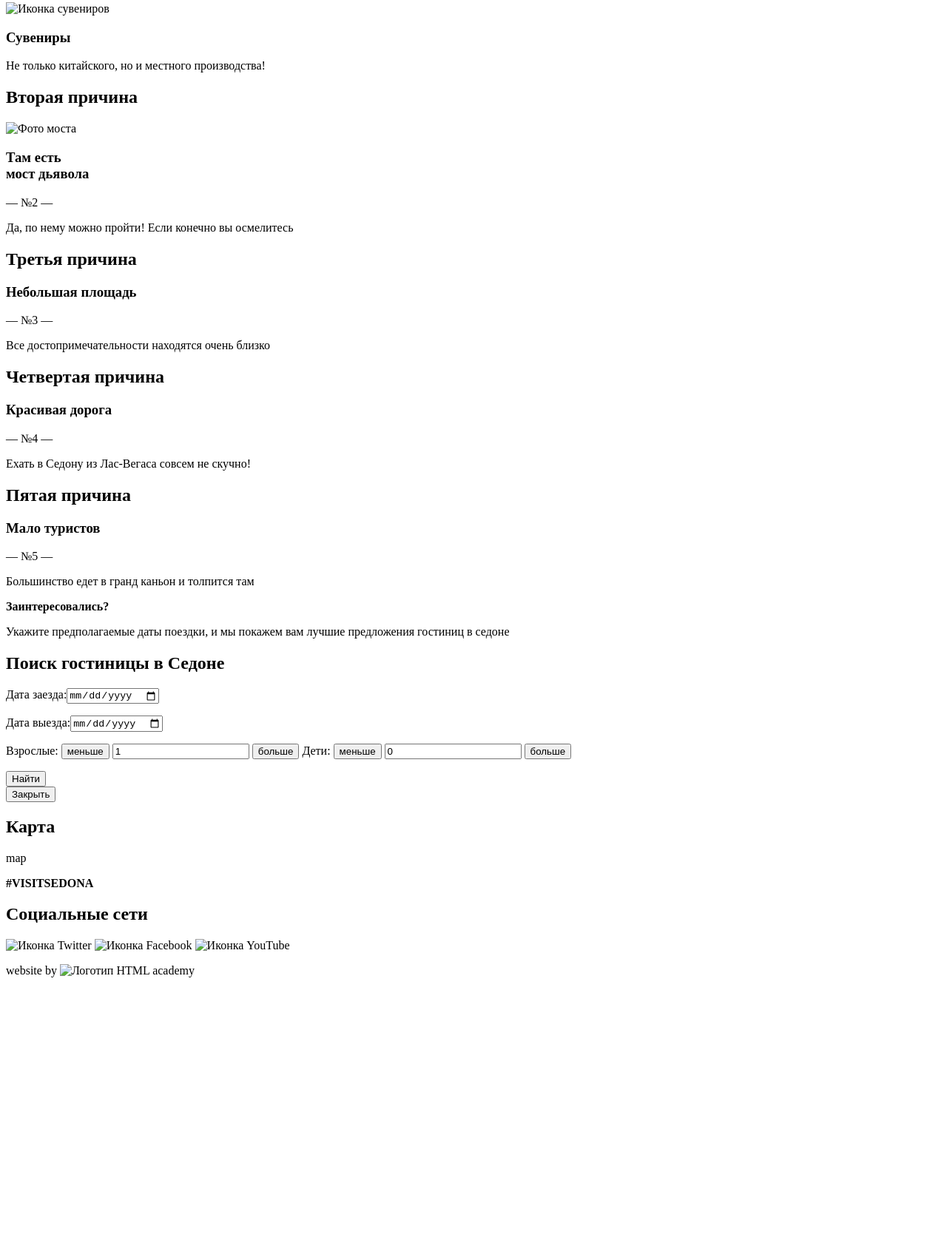
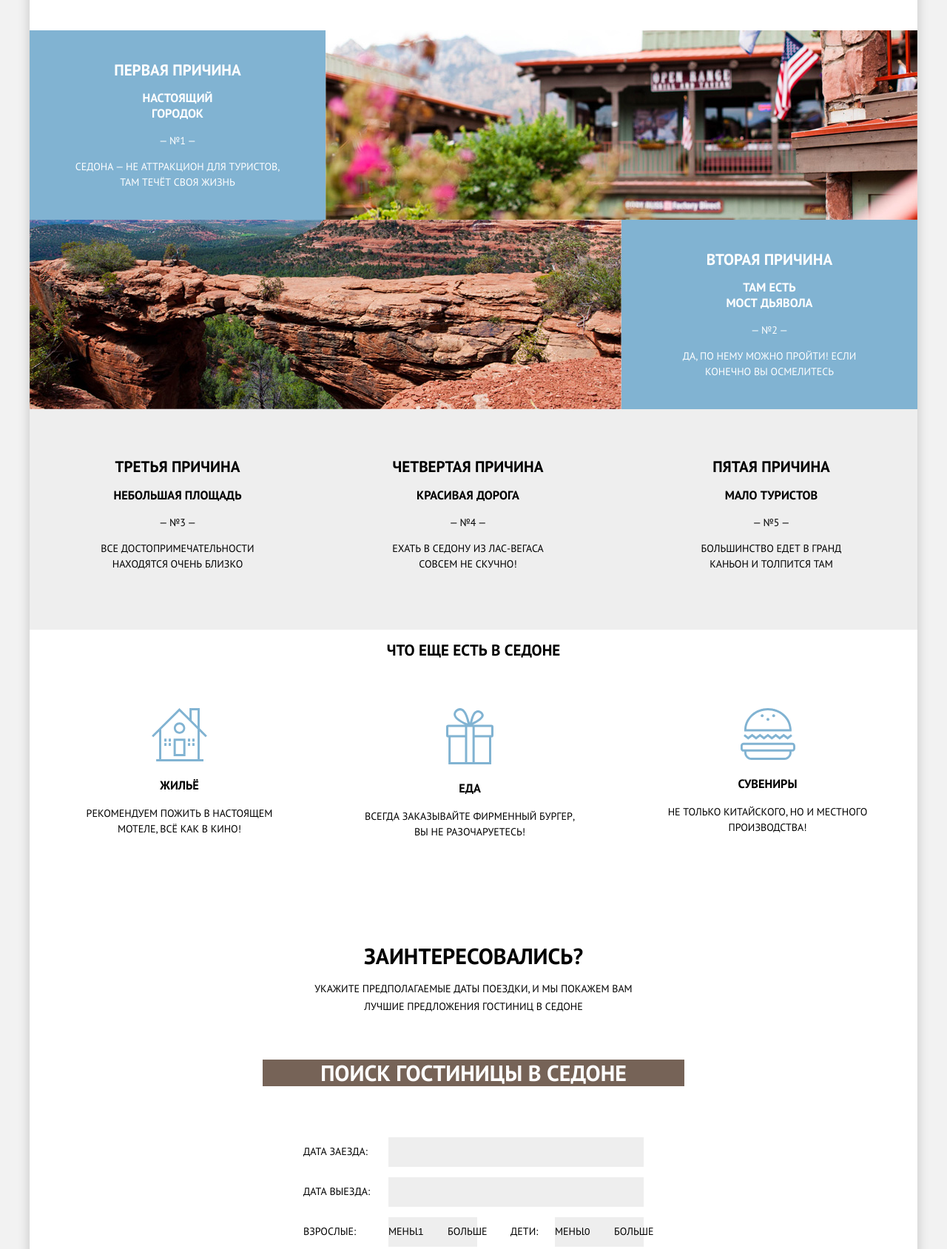
Before and after one commit to JuliaGrid/868793-sedona-25, a plain HTML site: page index.html in a window 1280 px wide. Shown: the part 821-2509 px from the top of the page at 74% size. Before the commit the page ends 2158 px from the top, so only its background shows below. Drawn offline with Linux system fonts and the light colour scheme.

Commit message:
Сетки на главной странице
Добавлены разметка флексами на главной странице, есть недоработки, еще в процессе

```diff
--- a/index.html
+++ b/index.html
@@ -3,113 +3,135 @@
   <head>
     <meta charset="utf-8">
     <title>HTML Academy: Седона</title>
+    <link href="style.css" rel="stylesheet">
   </head>
   <body>
+<div class="main-content">
+
 <header class="main-header">
-    <nav>
-    	<ul>
-    		<li><a href="#">Информация</a></li>
-            <li><a href="#">Фото и видео</a></li>
-            <li><a><img src="#" alt="Логотип"></a></li>
-            <li><a href="#">Карта штата</a></li>
-            <li><a href="hotels.html">Гостиницы</a></li>
+    <nav class="main-navigation">
+<a class="main-header-logo"><img src="img/logo.svg" alt="Логотип"></a>
+    	<ul class="site-navigation">
+    		    <div><li><a href="#">Информация</a></li>
+            <li><a href="#">Фото и видео</a></li></div>
+            <div><li><a href="#">Карта штата</a></li>
+            <li><a href="hotels.html">Гостиницы</a></li></div>
     	</ul>
     </nav>
 </header>
+
 <main>
 	<h1 сlass="visually-hidden">Седона</h1>
+
 	<section class="welcome">
-		<h2 сlass="visually-hidden">Немного о Седоне</h2>
-		<img src="#" alt="Фото Седоны">
-		<p><b>Седона — небольшой городок в Аризоне, заслуживающий большего!</b></p>
+		<span><b>Седона — небольшой городок в Аризоне, заслуживающий большего!</b></span>
 		<p>Рассмотрим 5 причин, по которым Седона круче, чем гранд каньон!</p>
 	</section>
-	<section class="first-cause">
+
+	<section class="causes">
+
+	  <ul class="list-of-causes">
+		<li class="item-first-cause"><div class="first-cause">
     <h2 сlass="visually-hidden">Первая причина</h2>
 		<h3>Настоящий<br> городок</h3>
 		<p> — №1 — </p>
-		<p>Седона — не аттракцион для туристов, там течёт своя жизнь</p>
-		<img src="#" alt="Фото города">
-	</section>
-	<section class="accommodation-food-souvenirs">
-		<h2 сlass="visually-hidden">Что есть в Седоне</h2>
-		<div class="accommodation">
-			<img src="#" alt="Иконка жилья">
-			<h3>Жильё</h3>
-			<p>Рекомендуем пожить в настоящем мотеле, всё как в кино!</p>
-		</div>
-		<div class="food">
-			<img src="#" alt="Иконка еды">
-			<h3>Еда</h3>
-			<p>Всегда заказывайте фирменный бургер, вы не разочаруетесь!</p>
-		</div>
-		<div class="souvenirs">
-			<img src="#" alt="Иконка сувениров">
-			<h3>Сувениры</h3>
-			<p>Не только китайского, но и местного производства!</p>
-		</div>
-	</section>
-	<section class="second-cause">
+		<p>Седона — не аттракцион для туристов, там течёт своя жизнь</p></div>
+		<img src="img/feature-picture.jpg" alt="Фото города"></li>
+
+		<li class="item-second-cause">
+		<img src="img/layer-5.jpg" alt="Фото моста">
+		<div class="second-cause">
     <h2 сlass="visually-hidden">Вторая причина</h2>
-		<img src="#" alt="Фото моста">
     <h3>Там есть<br> мост дьявола</h3>
 		<p> — №2 — </p>
-		<p>Да, по нему можно пройти! Если конечно вы осмелитесь</p>
-	</section>
-	<section class="another-causes">
-		<div class="third-cause">
+		<p>Да, по нему можно пройти! Если конечно вы осмелитесь</p></div></li>
+
+			<div class="another-causes">
+      <li><div class="third-cause">
       <h2 сlass="visually-hidden">Третья причина</h2>
 			<h3>Небольшая площадь</h3>
 			<p>— №3 —</p>
-			<p>Все достопримечательности находятся очень близко</p>
-		</div>
-		<div class="fourth-cause">
+			<p>Все достопримечательности находятся очень близко</p></div></li>
+
+			<li><div class="fourth-cause">
       <h2 сlass="visually-hidden">Четвертая причина</h2>
 			<h3>Красивая дорога</h3>
 			<p>— №4 —</p>
-			<p>Ехать в Седону из Лас-Вегаса совсем не скучно!</p>
-		</div>
-		<div class="fifth-cause">
+			<p>Ехать в Седону из Лас-Вегаса совсем не скучно!</p></div></li>
+
+			<li><div class="fifth-cause">
       <h2 сlass="visually-hidden">Пятая причина</h2>
 			<h3>Мало туристов</h3>
 			<p>— №5 —</p>
-			<p>Большинство едет в гранд каньон и толпится там</p>
+			<p>Большинство едет в гранд каньон и толпится там</p></div></li>
       </div>
+		</ul>
 	</section>
+
+	<section class="accommodation-food-souvenirs">
+		<h2 сlass="visually-hidden">Что еще есть в Седоне</h2>
+		<ul>
+		<li class="accommodation">
+			<img src="img/icon-1.svg" alt="Иконка жилья">
+			<h3>Жильё</h3>
+			<p>Рекомендуем пожить в настоящем мотеле, всё как в кино!</p>
+		</li>
+		<li class="food">
+			<img src="img/icon-2.svg" alt="Иконка еды">
+			<h3>Еда</h3>
+			<p>Всегда заказывайте фирменный бургер, вы не разочаруетесь!</p>
+		</li>
+		<li class="souvenirs">
+			<img src="img/icon-3.svg" alt="Иконка сувениров">
+			<h3>Сувениры</h3>
+			<p>Не только китайского, но и местного производства!</p>
+		</li>
+	</ul>
+	</section>
+
 	<section class="searching">
+	<div>
     <b>Заинтересовались?</b>
 		<p>Укажите предполагаемые даты поездки, и мы покажем вам лучшие предложения гостиниц в седоне</p>
-		<a href="#"></a>
+  </div>
+		<a class="button" href="#"><b>поиск гостиницы в седоне</b></a>
 	</section>
 
-	<section class="searching modal">
-     <h2>Поиск гостиницы в Седоне</h2>
+	<section class="searching-modal">
    <div class="data">
      	<form class="data-of-hotel" action="https://echo.htmlacademy.ru" method="post">
-     		<p><label>Дата заезда:<input type="date" name="race"></label></p>
-     		<p><label>Дата выезда:<input type="date" name="departure"></label></p>
-     		<p><label for="adults">Взрослые:</label> <button type="button" class="less">меньше</button> <input type="text" value="1" id="adults" name="adults"> <button type="button" class="more">больше</button>
-     			<label for="children">Дети:</label> <button type="button" class="less">меньше</button> <input type="text" value="0" id="children" name="children"> <button type="button" class="more">больше</button></p>
-     			<button type="submit">Найти</button>
+     		<p><label for="race">Дата заезда:</label> <input class="dates" id="race" type="text" name="race"></p>
+        <p><label for="departure">Дата выезда:</label> <input class="dates" id ="departure" type="text" name="departure"></p>
+     		<p><span class="adults"><label for="adults">Взрослые:</label>
+          <span class="buttons-less-more">
+          <button class="button less" type="button">меньше</button><input class="count-of-people" type="text" value="1" id="adults" name="adults"><button class="button more" type="button">больше</button></span></span>
+
+     			<span class="children"><label for="children">Дети:</label>
+          <span class="buttons-less-more">
+          <button class="button less" type="button">меньше</button><input class="count-of-people" type="text" value="0" id="children" name="children"><button class="button more" type="button">больше</button></span></span></p>
+     			<button class="button button-search" type="submit">Найти</button>
      	</form>
-     	<button type="button">Закрыть</button>
+     	<button class="button" type="button">Закрыть</button>
      </div>
 	</section>
 
 	<section class="map">
 		<h2 сlass="visually-hidden">Карта</h2>
-		map
+		<img src="img/map.jpg" alt="Карта"> </img>
 	</section>
 </main>
+
 <footer class="main-footer">
-	<p><b>#VISITSEDONA</b></p>
+  <p class="visit-sedona"><b>#VISITSEDONA</b></p>
   <section class="social-networks">
     <h2 сlass="visually-hidden">Социальные сети</h2>
     <img src="#" alt="Иконка Twitter">
     <img src="#" alt="Иконка Facebook">
     <img src="#" alt="Иконка YouTube">
   </section>
-	<p>website by <img src="#" alt="Логотип HTML academy"></p>
+  <p class="html-academy">website by <a href=""><img src="#" alt="Логотип HTML academy"></a></p>
 </footer>
+
+</div>
   </body>
 </html>
--- /dev/null
+++ b/style.css
@@ -0,0 +1,366 @@
+@import url('https://fonts.googleapis.com/css?family=PT+Sans:400,700&display=swap&subset=cyrillic');
+
+body{
+ margin: 0;
+ padding: 0;
+
+ font-family: "PT Sans", Arial, sans-serif;
+ font-size: 14px;
+ line-height: 21px;
+ font-weight: 400;
+ color: #000000;
+ text-transform: uppercase;
+
+ text-align: center;
+
+ background-color: #f2f2f2;
+
+ width: 1200px;
+ margin: auto;
+}
+
+.main-content{
+  color: #000000;
+
+  background-color: #ffffff;
+  background-image: url("img/background-photo.jpg");
+  background-position: top center;
+  background-repeat: no-repeat;
+
+  box-shadow: 0 5px 15px 0 rgba( 0, 1, 1, 0.2);
+}
+
+a{
+  text-decoration: none;
+}
+
+.visually-hidden{
+  position: absolute !important;
+  	clip: rect(1px 1px 1px 1px); /* IE6, IE7 */
+  	clip: rect(1px, 1px, 1px, 1px);
+  	padding:0 !important;
+  	border:0 !important;
+  	height: 1px !important;
+  	width: 1px !important;
+  	overflow: hidden;
+}
+
+.main-header-logo{
+  width: 140px;
+  height: 70px;
+  position: absolute;
+}
+
+.main-navigation{
+  display: flex;
+  flex-direction: column;
+  align-items: center;
+
+  color: #000000;
+
+  background: #ffffff;
+}
+
+.site-navigation{
+  display: flex;
+  justify-content: space-between;
+  flex-wrap: wrap;
+
+  margin: 0;
+  padding: 0;
+
+  width: 100%;
+}
+
+.site-navigation div{
+  display: flex;
+  flex-wrap: wrap;
+}
+
+.site-navigation a{
+  display: block;
+
+  padding: 22px 73px;
+}
+
+.site-navigation a:hover,
+.site-navigation a:focus,
+.user-navigation a:hover,
+.user-navigation a:focus {
+  background-color: #eee;
+}
+
+.button{
+  display: inline-block;
+  font: inherit;
+  text-align: center;
+  color: #000000;
+  text-transform: uppercase;
+}
+
+.searching .button{
+  font-size: 21px;
+  line-height: 26px;
+  color: #ffffff;
+
+  background-color: #766357;
+
+  width: 570px;
+}
+
+.button-search{
+  width: 460px;
+  height: 60px;
+
+  color: #ffffff;
+
+  background-color: #81b3d2;
+  margin-top: 55px;
+}
+
+.causes ul,
+.accommodation-food-souvenirs ul,
+.main-navigation ul {
+  list-style: none;
+  margin: 0;
+  padding: 0;
+}
+
+.welcome{
+  width: 100%;
+
+  background-color: #ffffff;
+
+  color: #000000;
+  line-height: 26px;
+
+  margin: 0;
+  padding-top: 60px;
+  padding-bottom: 55px;
+  margin-top: 510px;
+}
+
+.welcome span{
+  width: 440px;
+
+  font-size: 21px;
+
+  display: block;
+
+  margin: auto;
+  margin-bottom: 40px;
+}
+
+.causes{
+  color: #ffffff;
+
+  background-color: #81b3d2;
+
+}
+
+.causes li{
+  display: flex;
+  align-items: center;
+}
+
+.item-first-cause,
+.item-second-cause {
+  display: flex;
+  justify-content: space-between;
+}
+
+.another-causes {
+  display: flex;
+  justify-content: space-between;
+  flex-wrap: wrap;
+
+  color: #000000;
+
+  background-color: #eeeeee;
+
+  padding-top: 50px;
+  padding-bottom: 64px;
+}
+
+.first-cause{
+  display: block;
+
+  margin: auto;
+
+  width: 280px;
+}
+
+.second-cause{
+  display: block;
+
+  margin: auto;
+
+  width: 300px;
+}
+
+.third-cause{
+  display: block;
+
+  width: 210px;
+  padding-left: 95px;
+}
+
+.fourth-cause{
+  display: block;
+
+  width: 260px;
+
+}
+
+.fifth-cause{
+  display: block;
+
+  width: 245px;
+  padding-right: 75px;
+}
+
+.accommodation-food-souvenirs ul{
+   display: flex;
+   justify-content: space-between;
+
+   padding-top: 50px;
+   padding-bottom: 65px;
+ }
+
+.accommodation{
+   display: block;
+
+   width: 255px;
+
+   padding-left: 75px;
+ }
+
+.food {
+  display: block;
+
+  width: 285px;
+}
+
+.souvenirs{
+  display: block;
+
+  width: 275px;
+
+  padding-right: 65px;
+}
+
+.searching div{
+  width: 435px;
+
+  margin: auto;
+  padding-top: 60px;
+}
+
+.searching  b{
+  font-size: 30px;
+  line-height: 36px;
+}
+
+.searching p{
+  font-size: 14px;
+  line-height: 24px;
+
+  margin-bottom: 60px;
+}
+
+.searching-modal{
+  width: 570px;
+
+  margin: auto;
+}
+
+.data-of-hotel {
+  width: 460px;
+  margin: auto;
+  padding-top: 55px;
+}
+
+.data-of-hotel input{
+  border-width: 0px;
+  background-color: #eee;
+}
+
+.searching-modal p{
+  text-align: left;
+
+  display: flex;
+  align-items: center;
+  justify-content: space-between;
+}
+
+.adults {
+  display: flex;
+  align-items: center;
+  justify-content: space-between;
+  width: 235px;
+}
+
+.children{
+  display: flex;
+  align-items: center;
+  justify-content: space-between;
+
+  width: 180px;
+}
+
+.dates {
+  width: 345px;
+  height: 40px;
+  margin: 0;
+  padding: 0;
+}
+
+.count-of-people {
+  width: 40px;
+  height: 40px;
+  margin: 0;
+  padding: 0;
+}
+
+.buttons-less-more button{
+  margin: 0;
+  padding: 0;
+  border-width: 0px;
+  background-color: #eee;
+}
+
+.buttons-less-more input{
+  margin: 0;
+  padding: 0;
+}
+
+.less,
+.more{
+  width: 40px;
+  height: 40px;
+  margin: 0;
+  padding: 0;
+}
+
+
+.main-footer{
+  display: flex;
+  color: #000000;
+
+  background-color: #ffffff;
+
+  opacity: 0.9;
+}
+
+.visit-sedona{
+  margin-left: 130px;
+}
+
+.social-networks{
+  margin-left: 255px;
+}
+
+.html-academy{
+  margin-left: 230px;
+  margin-right: 100px;
+}
```
Also changed, not shown: hotels.html (+1 -0 lines), img/background-photo.jpg (added), img/feature-picture.jpg (added), img/filter-background.jpg (added), img/icon-1.svg (added), img/icon-2.svg (added), img/icon-3.svg (added), img/layer-5.jpg (added), img/logo.svg (added), img/map.jpg (added), img/welcome.svg (added), 1 other file. Lines whose indentation alone changed are shown as unchanged.
